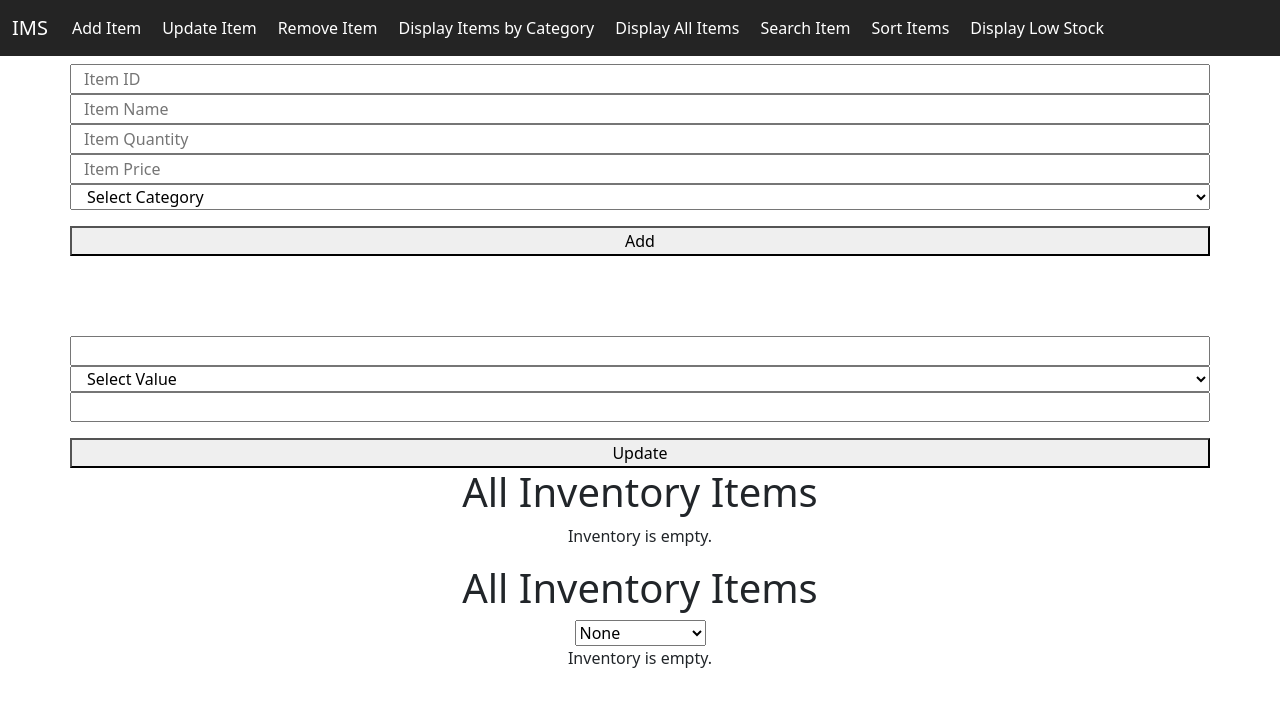
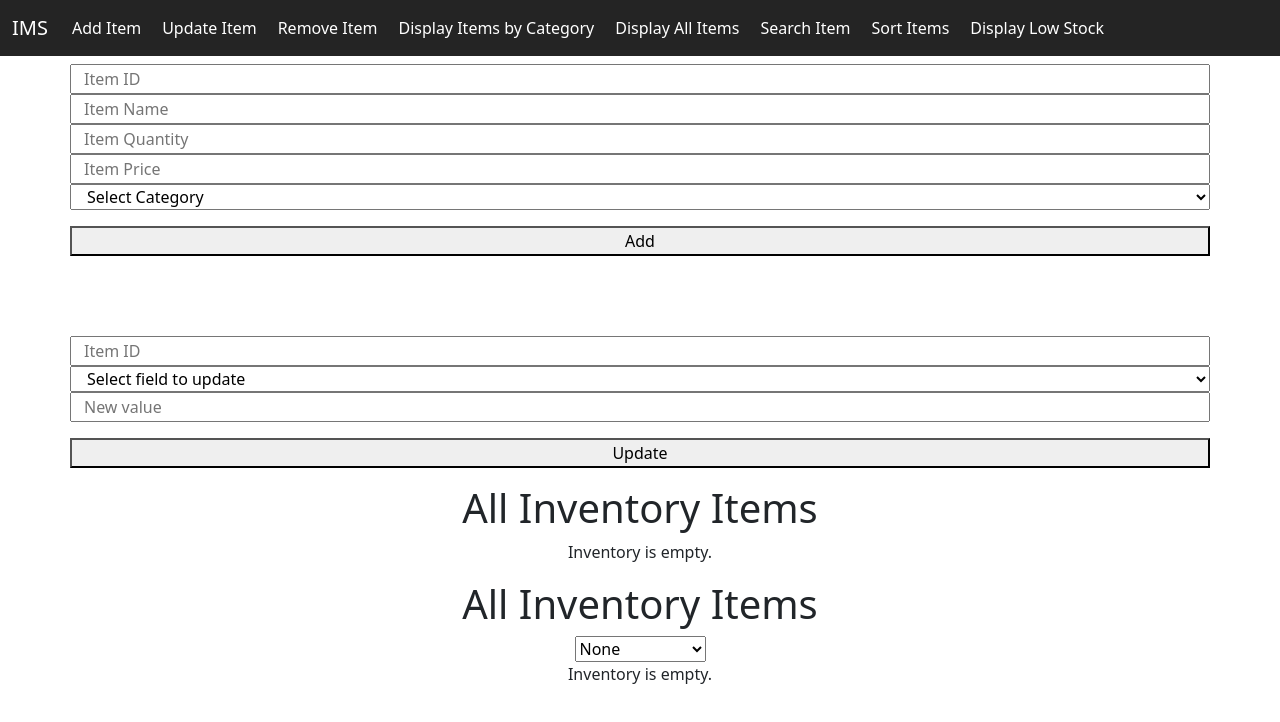
Before and after one commit to NizcKa/midterm-project, a React (Create React App) app: page / in a window 1280 px wide. Shown: the top 722 px of the page. Built offline with nearby package versions, Linux system fonts and the light colour scheme.

Commit message:
The foul beast (update items) hath been slayeth (functionality added)

```diff
--- a/src/App.js
+++ b/src/App.js
@@ -21,11 +21,28 @@ function App() {
     setItems([...items, newItem]);
   }
 
+  // updates an item in the item array
+  const updateItem = (itemID, updateField, updateValue) => {
+    const updatedItems = items.map(item => {  //iterates over the item array
+      if (item.itemID === itemID) { //checks for matching item ID and changes its respective field if found
+        if (updateField === "Quantity") {
+          return {...item, itemQuantity: parseInt(updateValue)};
+        }
+        else if (updateField === "Price") {
+          return {...item, itemPrice: parseFloat(updateValue)};
+        }
+      }
+      return item; //if not found, leaves the item unchanged
+    });
+
+    setItems(updatedItems);
+  };
+
   return (
     <div className="App">
       <Navbar/>
       <AddItem addItem={addItem} items={items}/>
-      <UpdateItem items={items}/>
+      <UpdateItem updateItem={updateItem} items={items}/>
       <DisplayItemsAll items={items}/>
       <DisplayItemsCategory items={items}/>
     </div>
--- a/src/Components/ItemComponents/UpdateItem.js
+++ b/src/Components/ItemComponents/UpdateItem.js
@@ -1,30 +1,73 @@
-import React, { useContext } from 'react';
+import React, { useState } from 'react';
 
-function UpdateItem({items}) {
+function UpdateItem({updateItem, items}) {  // HOLY FUNCTIONAL. Should recheck for validations just in case.
+    const [itemID, setItemID] = useState("");
+    const [updateField, setUpdateField] = useState("");
+    const [updateValue, setUpdateValue] = useState("");
 
+    //message field
+    const [message, setMessage] = useState("");
 
+    const handleUpdateItem = (e) => {
+        e.preventDefault();
+
+        const inpFields = [itemID, updateField, updateValue];
+        const itemToUpdate = items.find(existingItem => existingItem.itemID === itemID);
+
+        if (inpFields.some(field => !field)) {  // Checks for empty fields
+            setMessage("Please fill out all the fields.");
+        }
+        else if (!itemToUpdate) {  // Checks if the item ID exists
+            setMessage("This item does not exist.");
+        }
+        else {
+            updateItem(itemID, updateField, updateValue);
+
+            setItemID("");
+            setUpdateField("");
+            setUpdateValue("");
+            setMessage("Item successfully updated.");
+        }
+    };
 
     return (
       <div>
-        <form className="container text-center align-items-center">
+        <form className="container text-center align-items-center" onSubmit={handleUpdateItem}>
             <div className="row">
-                <input type="text"/>
+                <input
+                    type="text"
+                    value={itemID}
+                    onChange={(e) => setItemID(e.target.value)}
+                    placeholder="Item ID"
+                    required
+                />
             </div>
             <div className="row">
-                <select id="productCategory">
-                    <option value="" disabled selected hidden>Select Value</option>
+                <select
+                    value={updateField}
+                    onChange={(e) => setUpdateField(e.target.value)}
+                >
+                    <option value="" disabled selected hidden>Select field to update</option>
                     <option value="Quantity">Quantity</option>
                     <option value="Price">Price</option>
                 </select>
             </div>
             <div className="row">
-                <input type="number"/>
+                <input
+                    type="number"
+                    value={updateValue}
+                    onChange={(e) => setUpdateValue(e.target.value)}
+                    placeholder="New value"
+                    required
+                />
             </div>
             <div className="row pt-3">
                 <button>Update</button>
             </div>
         </form>
 
+        <p>{message}</p>
+
       </div>
     );
   }
```
